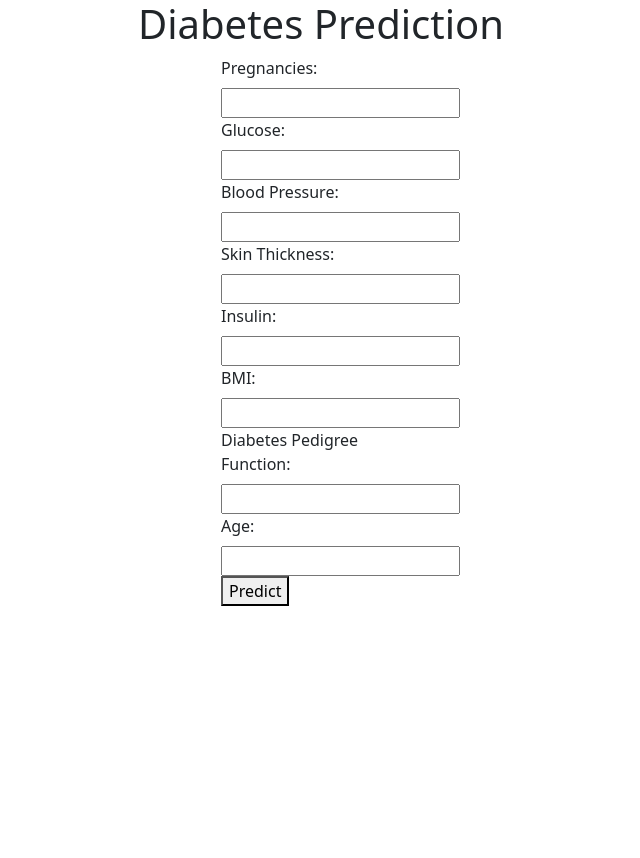
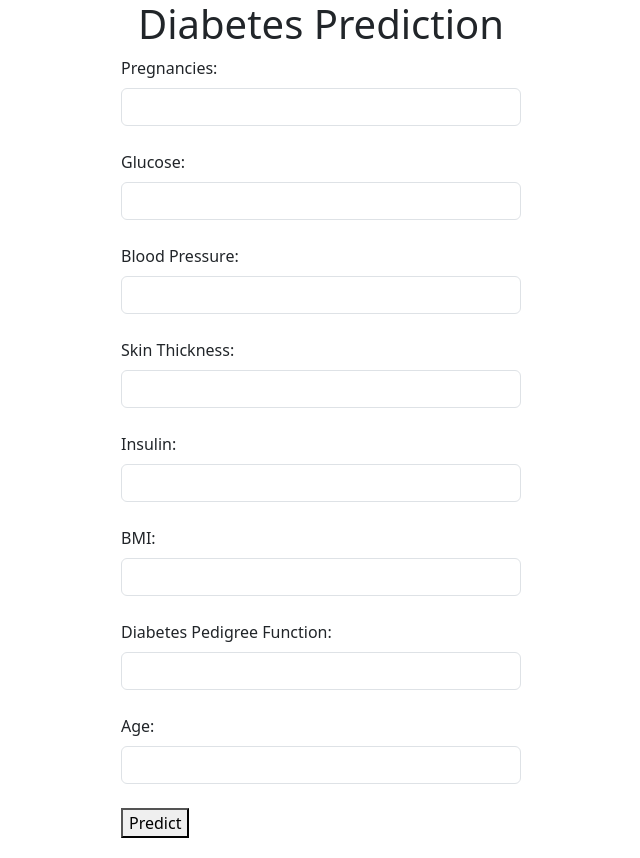
Before and after one commit to Suborno22/Diabeties_Prediction_using_ML, a Python web app: template templates/index.html in a window 1280 px wide. Shown: the whole page, without its empty margins (319-959 px from the left). Before the commit the page ends 606 px from the top, so only its background shows below. Run offline with Jinja, Linux system fonts and the light colour scheme; the template is opened without the code that fills it, so the values that code supplies are empty.

Commit message:
Updated the form

```diff
--- a/templates/index.html
+++ b/templates/index.html
@@ -9,29 +9,30 @@
     <script src="https://cdn.jsdelivr.net/npm/bootstrap@5.3.3/dist/js/bootstrap.bundle.min.js" integrity="sha384-YvpcrYf0tY3lHB60NNkmXc5s9fDVZLESaAA55NDzOxhy9GkcIdslK1eN7N6jIeHz" crossorigin="anonymous"></script>
 </head>
 <body>
-    <h1 class="display-6 text-center ">Diabetes Prediction</h1>
-    <div class="mx-auto" style="width: 200px;">
+    <h1 class="display-6 text-center">Diabetes Prediction</h1>
+<div class="mx-auto" style="width: 400px;"> <!-- Updated width -->
 <form id="prediction-form">
 <label class="form-label">Pregnancies: </label>
-            <input type="number" name="pregnancies" required><br>
+<input type="number" class="form-control" name="pregnancies" required><br> <!-- Added form-control class -->
 <label class="form-label">Glucose: </label>
-            <input type="number" name="glucose" required><br>
+<input type="number" class="form-control" name="glucose" required><br> <!-- Added form-control class -->
 <label class="form-label">Blood Pressure: </label>
-            <input type="number" name="blood_pressure" required><br>
+<input type="number" class="form-control" name="blood_pressure" required><br> <!-- Added form-control class -->
 <label class="form-label">Skin Thickness: </label>
-            <input type="number" name="skin_thickness" required><br>
+<input type="number" class="form-control" name="skin_thickness" required><br> <!-- Added form-control class -->
 <label class="form-label">Insulin: </label>
-            <input type="number" name="insulin" required><br>
+<input type="number" class="form-control" name="insulin" required><br> <!-- Added form-control class -->
 <label class="form-label">BMI: </label>
-            <input type="number" step="0.1" name="bmi" required><br>
+<input type="number" step="0.1" class="form-control" name="bmi" required><br> <!-- Added form-control class -->
 <label class="form-label">Diabetes Pedigree Function: </label>
-            <input type="number" step="0.001" name="diabetes_pedigree_function" required><br>
+<input type="number" step="0.001" class="form-control" name="diabetes_pedigree_function" required><br> <!-- Added form-control class -->
 <label class="form-label">Age: </label>
-            <input type="number" name="age" required><br>
+<input type="number" class="form-control" name="age" required><br> <!-- Added form-control class -->
 <button type="submit">Predict</button>
 </form>
 </div>
-    <div id="result"></div>
+<div id="result" style="width: 400px; margin-top: 20px;"></div>
+
 
     <script>
         $(document).ready(function() {
```
Lines whose indentation alone changed are shown as unchanged.
